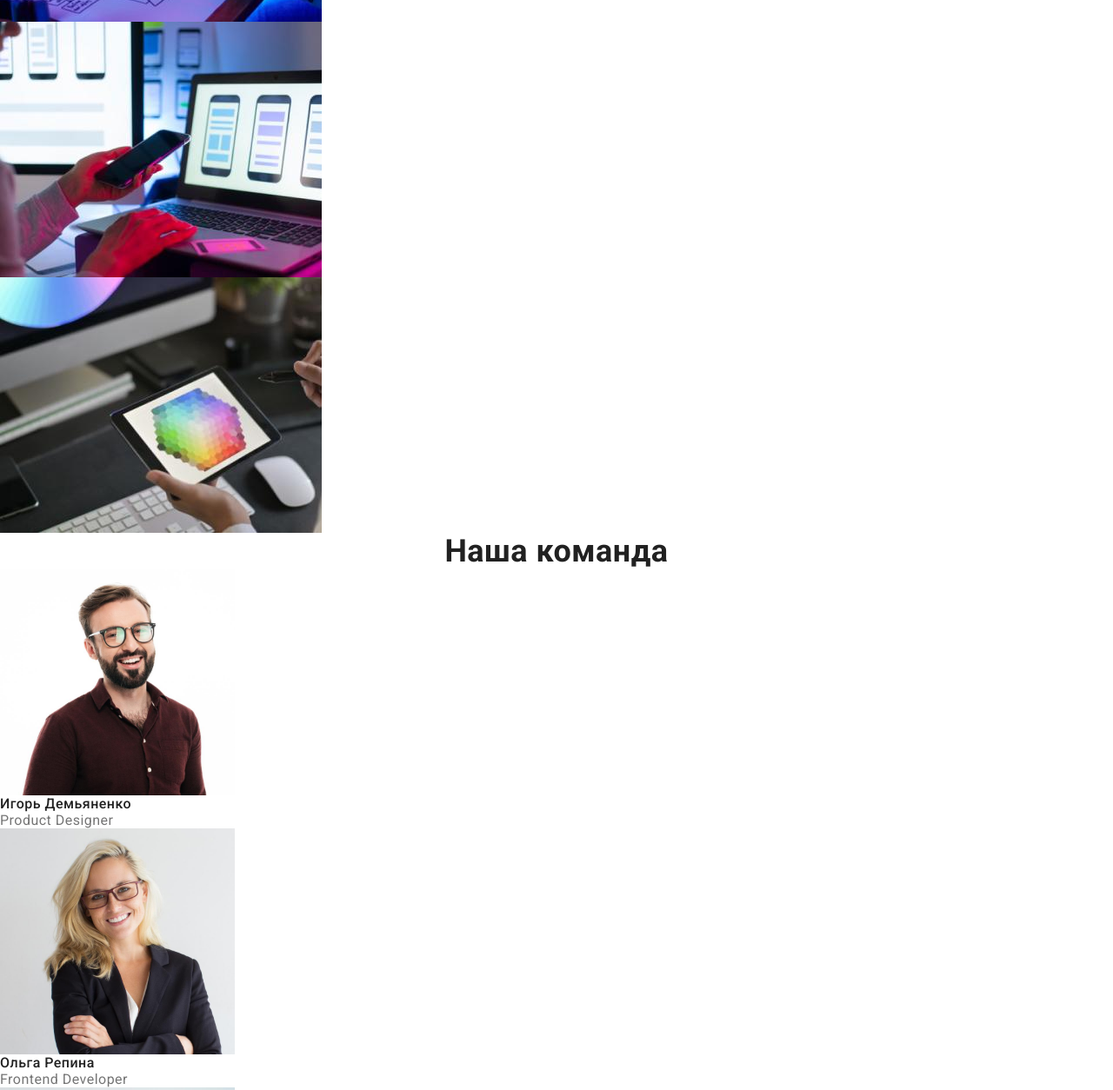
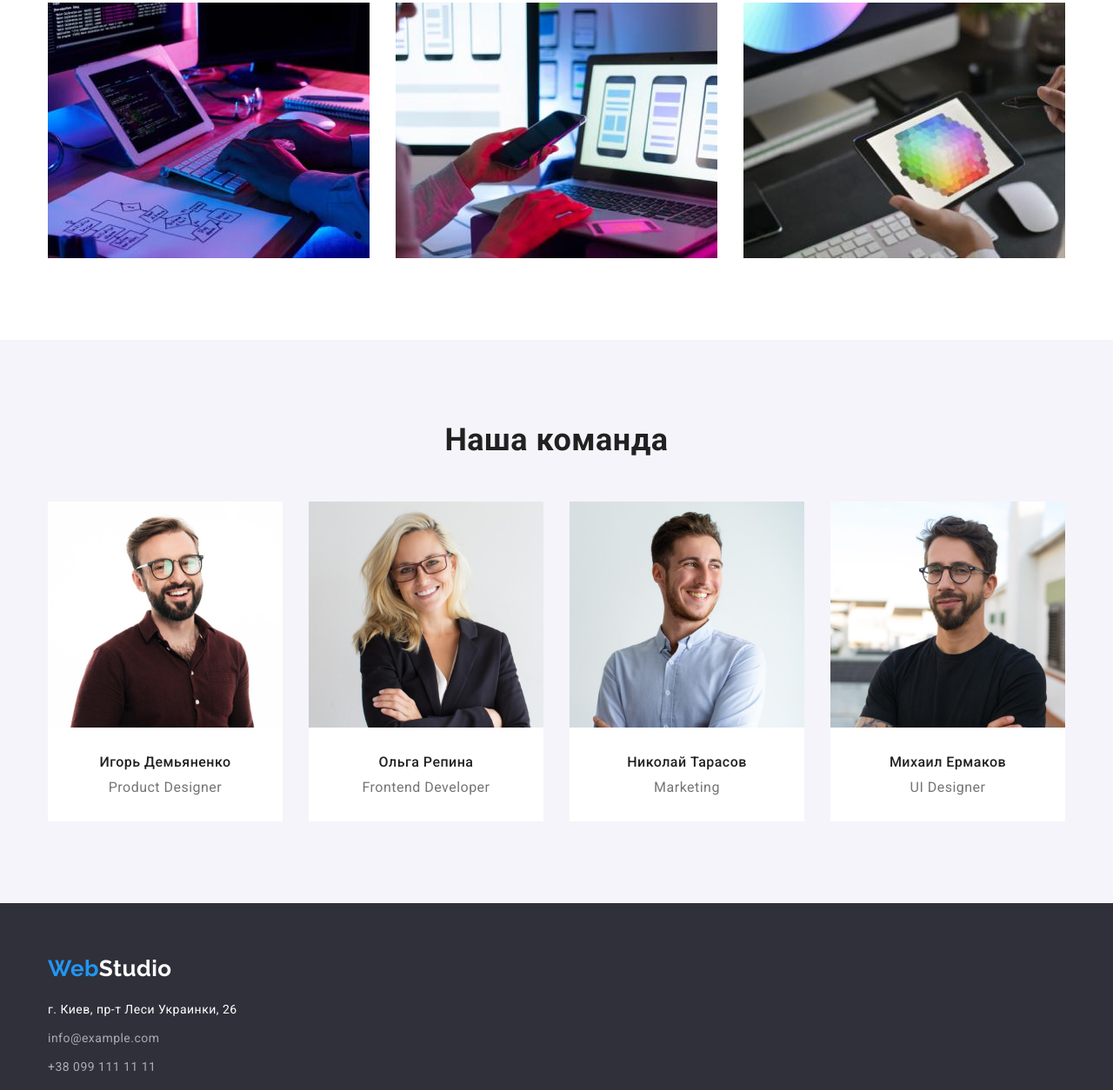
Before and after one commit to sanyokgr/goit-markup-hw-03, a plain HTML site: page index.html in a window 1280 px wide. Shown: the part 1165-2419 px from the top of the page at 87% size. Drawn offline with nearby package versions, Linux system fonts and the light colour scheme.

Commit message:
03-index

```diff
--- a/css/styles.css
+++ b/css/styles.css
@@ -7,6 +7,7 @@
   --logo-first-text-color: #2196f3;
   --logo-second-text-color: #000000;
   --footer-hero-background-color: #2f303a;
+
 }
 
 p,
@@ -25,6 +26,8 @@ ul {
 
 img {
   display: block;
+  max-width: 100%;
+  height: auto;
 }
 
 body {
@@ -55,6 +58,7 @@ body {
 }
 
 .header {
+  border-bottom: 1px solid #ECECEC;
   padding-top: 32px;
   padding-bottom: 32px;
 
@@ -81,7 +85,7 @@ body {
 .header-contacts-link:not(:last-child) {
   margin-left: auto;
   align-items: center;
-  margin-right: 50px;
+  padding-right: 50px;
 }
 
 .header-contacts {
@@ -181,7 +185,21 @@ body {
 }
 
 /* Секция features */
+
+.features{
+  padding-top: 94px;
+  padding-bottom: 94px;
+}
+.features-list
+{
+  display: flex;
+}
+
+.features-item:not(:last-child){
+  padding-right: 30px;
+}
 .features-header {
+  padding-bottom: 10px;
   font-weight: bold;
   font-size: 14px;
   line-height: 1.14;
@@ -195,22 +213,71 @@ body {
 }
 
 /* Секция profile */
+
+.profile{
+  padding-bottom: 94px;
+}
+
+
 .profile-header {
+  margin-bottom: 50px;
   font-weight: bold;
   font-size: 36px;
   line-height: 1.17;
   text-align: center;
 }
 
+.profile-list{
+  display: flex;
+  flex-wrap: wrap;
+  margin-left: -30px;
+  margin-top: -50px;
+}
+
+.profile-item{
+margin-left: 30px;
+margin-top: 50px;
+}
+
+/* Наша команда */
+.container-team{
+  padding-bottom: 94px;
+}
+.team-color
+{
+  background-color: #F5F4FA;
+
+}
+.profile-header{
+  padding-top: 94px;
+}
+.team-list{
+  display: flex;
+  flex-wrap: wrap;
+  flex-basis: calc((100% / 3 -30px));
+  margin-right: -30px;
+  margin-top: -50px;
+}
+
+.team-item{
+  margin-right: 30px;
+  margin-top: 50px;
+}
 .team-name {
   font-weight: 500;
   font-size: 16px;
   line-height: calc(19 / 16);
+  margin-bottom: 10px;
+}
+
+.team-bottom{
+  padding-top: 30px;
 }
 .job {
   font-size: 16px;
   line-height: calc(19 / 16);
   color: var(--primary-text-color);
+  padding-bottom: 30px;
 }
 .job-interpretation {
   font-weight: bold;
@@ -224,20 +291,37 @@ body {
   line-height: 1.87;
   color: var(--primary-text-color);
 }
+
+.team-bottom{
+  background-color: var(--primary-title-color);
+  text-align: center;
+ }
+
+
 /* Footer */
 
 .footer-logo {
   color: var(--primary-title-color);
 }
 
+.div-logo-ft{
+  padding-bottom: 20px;
+}
+
 .footer {
   background-color: var(--footer-hero-background-color);
+  padding-top: 60px;
+  padding-bottom: 60px;
 }
 
 .footer-city-color {
   color: var(--primary-title-color);
 }
-
+.footer-address-item,
+.footer-city-item
+{
+  padding-bottom: 9px;
+}
 .footer-adress-links {
   font-style: normal;
   font-size: 14px;
--- a/index.html
+++ b/index.html
@@ -60,6 +60,7 @@
       </section>
 
       <section class="features">
+        <div class="container">
           <ul class="features-list list">
             <li class="features-item">
               <h3 class="features-header">Внимание к деталям</h3>
@@ -71,8 +72,8 @@
             <li class="features-item">
               <h3 class="features-header">Пунктуальность</h3>
               <p class="features-text">
-              Задача организации, в особенности же рамки и место обучения кадров
-              влечет за собой.
+                Задача организации, в особенности же рамки и место обучения
+                кадров влечет за собой.
               </p>
             </li>
             <li class="features-item">
@@ -90,9 +91,11 @@
               </p>
             </li>
           </ul>
+        </div>
       </section>
 
       <section class="profile">
+        <div class="container">
           <h2 class="profile-header">Чем мы занимаемся</h2>
           <ul class="profile-list list">
             <li class="profile-item">
@@ -120,9 +123,11 @@
               />
             </li>
           </ul>
+        </div>
       </section>
 
-      <section class="team">
+      <section class="team team-color">
+        <div class="container container-team">
           <h2 class="profile-header">Наша команда</h2>
           <ul class="team-list list">
             <li class="team-item">
@@ -132,8 +137,10 @@
                 width="270"
                 height="260"
               />
+              <div class="team-bottom">
                 <p class="team-name">Игорь Демьяненко</p>
                 <p lang="en" class="job">Product Designer</p>
+              </div>
             </li>
 
             <li class="team-item">
@@ -143,8 +150,10 @@
                 width="270"
                 height="260"
               />
+              <div class="team-bottom">
                 <p class="team-name">Ольга Репина</p>
                 <p lang="en" class="job">Frontend Developer</p>
+              </div>
             </li>
 
             <li class="team-item">
@@ -154,8 +163,10 @@
                 width="270"
                 height="260"
               />
+              <div class="team-bottom">
                 <p class="team-name">Николай Тарасов</p>
                 <p lang="en" class="job">Marketing</p>
+              </div>
             </li>
 
             <li class="team-item">
@@ -165,17 +176,24 @@
                 width="270"
                 height="260"
               />
+              <div class="team-bottom">
                 <p class="team-name">Михаил Ермаков</p>
                 <p lang="en" class="job">UI Designer</p>
+              </div>
             </li>
           </ul>
+        </div>
       </section>
     </main>
 
     <footer class="footer">
+      <div class="container">
+        <div class="div-logo-ft">
           <a href="" lang="en" class="footer-logo logo-prop link"
             ><span class="logo-first-word">Web</span>Studio</a
           >
+        </div>
+        <div class="div-address-ft">
           <address class="address">
             <ul class="address-list list">
               <li class="footer-city-item">
@@ -199,6 +217,8 @@
               </li>
             </ul>
           </address>
+        </div>
+      </div>
     </footer>
   </body>
 </html>
```
Lines whose indentation alone changed are shown as unchanged.
